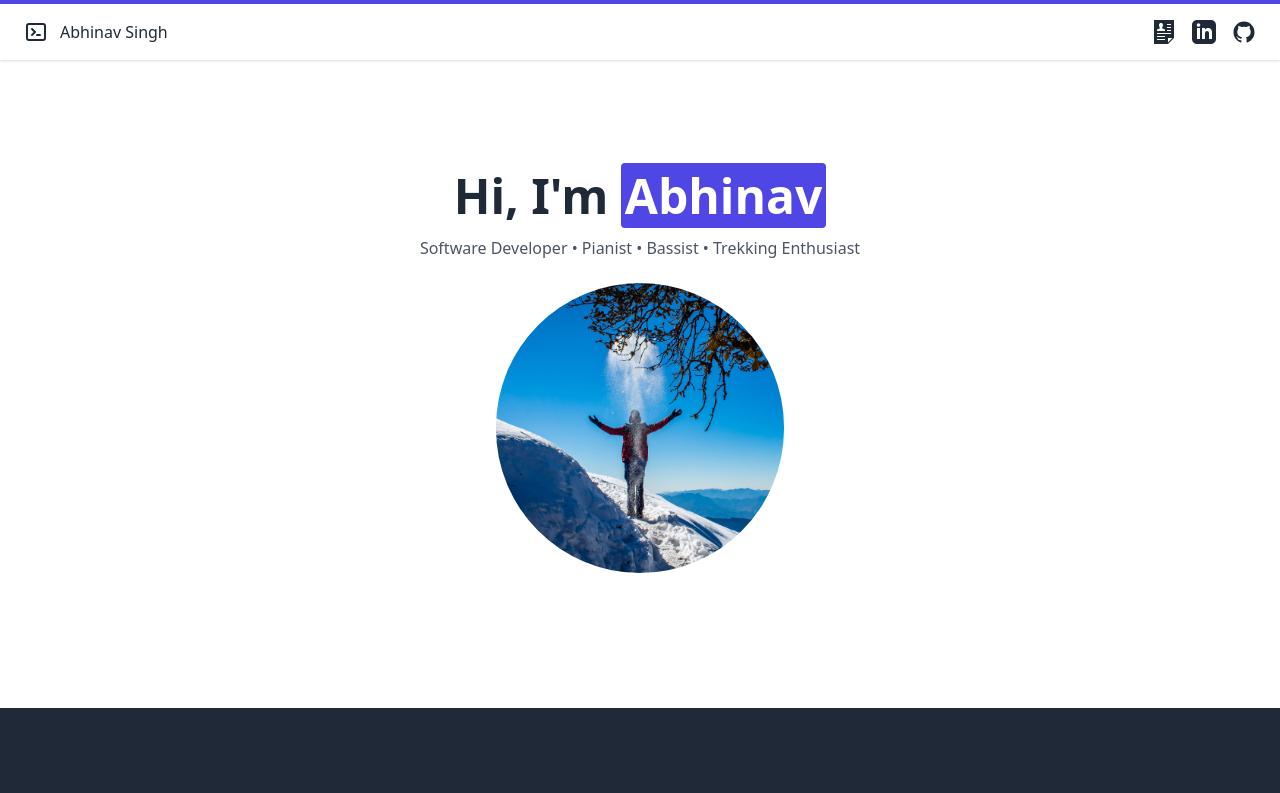
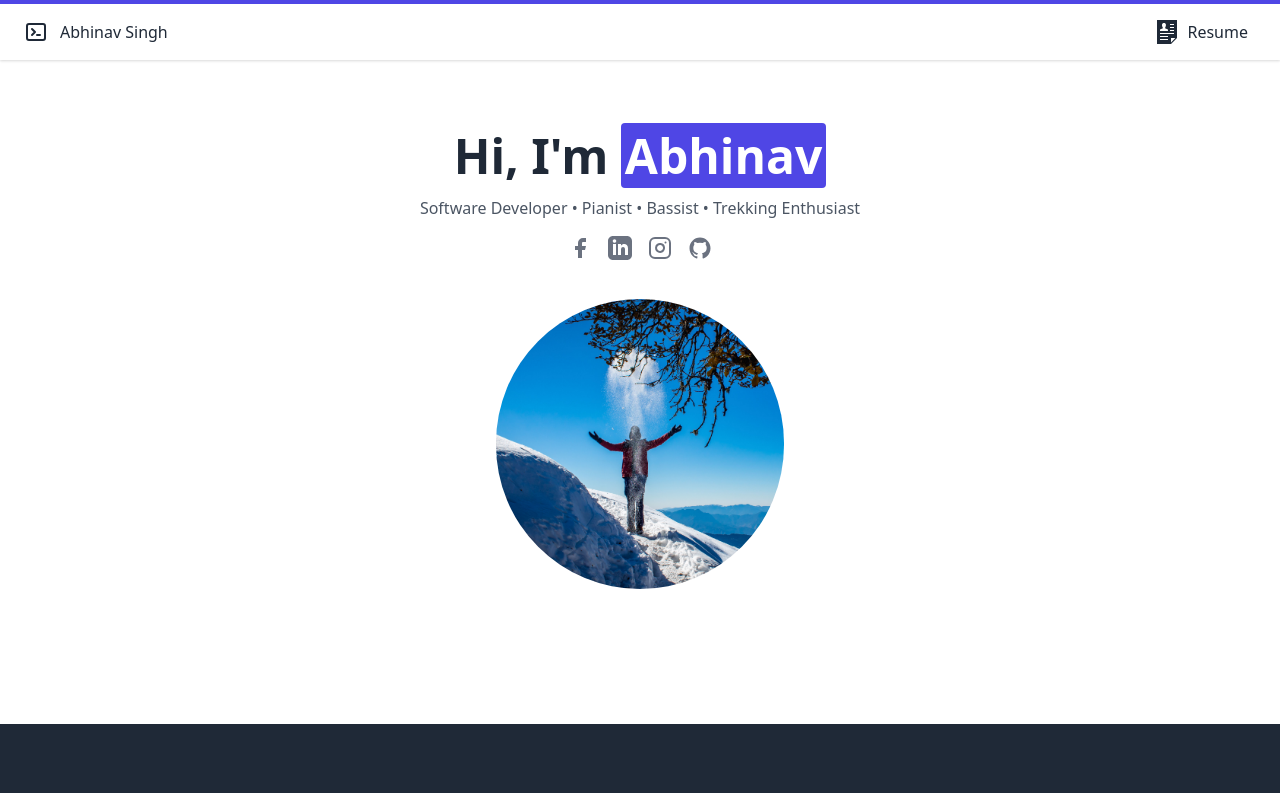
Before and after one commit to terriblebassist/myfolio, a Vue app: page / in a window 1280 px wide. Shown: the top 793 px of the page. Built offline with nearby package versions, Linux system fonts and the light colour scheme.

Commit message:
minor layout changes

```diff
--- a/src/App.vue
+++ b/src/App.vue
@@ -17,29 +17,41 @@
 								xmlns="http://www.w3.org/2000/svg" viewBox="0 0 24 24" fill-rule="evenodd" clip-rule="evenodd">
 								<path d="M22 0h-20v24h14l6-6v-18zm-6 18h4.36l-4.36 4.385v-4.385zm-3 1h-8v1h8v-1zm0-3h-8v1h8v-1zm6-2v-1h-14v1h14zm-7.059-4.968c-1.147-.265-2.214-.497-1.697-1.473 1.573-2.97.417-4.559-1.244-4.559-1.694 0-2.821 1.65-1.244 4.559.532.982-.575 1.214-1.697 1.473-1.024.237-1.062.745-1.059 1.635l.001.333h7.997l.001-.323c.004-.896-.03-1.407-1.058-1.645zm7.059.968h-4v1h4v-1zm0-2v-1h-4v1h4zm0-4h-4v1h4v-1z" />
 							</svg>
-						</a>
-						<a class="flex items-center mx-2 text-gray-800 hover:text-indigo-600" href="https://www.linkedin.com/in/abhinavsingh1996/" target="_blank" rel="noopener noreferrer">
-							<svg class="h-5 w-5 sm:h-6 sm:w-6 fill-current"
-								xmlns="http://www.w3.org/2000/svg" viewBox="0 0 24 24">
-								<path d="M19 0h-14c-2.761 0-5 2.239-5 5v14c0 2.761 2.239 5 5 5h14c2.762 0 5-2.239 5-5v-14c0-2.761-2.238-5-5-5zm-11 19h-3v-11h3v11zm-1.5-12.268c-.966 0-1.75-.79-1.75-1.764s.784-1.764 1.75-1.764 1.75.79 1.75 1.764-.783 1.764-1.75 1.764zm13.5 12.268h-3v-5.604c0-3.368-4-3.113-4 0v5.604h-3v-11h3v1.765c1.396-2.586 7-2.777 7 2.476v6.759z" />
-							</svg>
-						</a>
-						<a class="flex items-center mx-2 text-gray-800 hover:text-indigo-600" href="https://github.com/terriblebassist" target="_blank" rel="noopener noreferrer">
-							<svg class="h-5 w-5 sm:h-6 sm:w-6 fill-current"
-								xmlns='http://www.w3.org/2000/svg' viewBox='0 0 512 512'>
-								<path d='M256,32C132.3,32,32,134.9,32,261.7c0,101.5,64.2,187.5,153.2,217.9a17.56,17.56,0,0,0,3.8.4c8.3,0,11.5-6.1,11.5-11.4,0-5.5-.2-19.9-.3-39.1a102.4,102.4,0,0,1-22.6,2.7c-43.1,0-52.9-33.5-52.9-33.5-10.2-26.5-24.9-33.6-24.9-33.6-19.5-13.7-.1-14.1,1.4-14.1h.1c22.5,2,34.3,23.8,34.3,23.8,11.2,19.6,26.2,25.1,39.6,25.1a63,63,0,0,0,25.6-6c2-14.8,7.8-24.9,14.2-30.7-49.7-5.8-102-25.5-102-113.5,0-25.1,8.7-45.6,23-61.6-2.3-5.8-10-29.2,2.2-60.8a18.64,18.64,0,0,1,5-.5c8.1,0,26.4,3.1,56.6,24.1a208.21,208.21,0,0,1,112.2,0c30.2-21,48.5-24.1,56.6-24.1a18.64,18.64,0,0,1,5,.5c12.2,31.6,4.5,55,2.2,60.8,14.3,16.1,23,36.6,23,61.6,0,88.2-52.4,107.6-102.3,113.3,8,7.1,15.2,21.1,15.2,42.5,0,30.7-.3,55.5-.3,63,0,5.4,3.1,11.5,11.4,11.5a19.35,19.35,0,0,0,4-.4C415.9,449.2,480,363.1,480,261.7,480,134.9,379.7,32,256,32Z' />
-							</svg>
+							<span class="px-2">Resume</span>
 						</a>
 					</div>
 				</div>
 			</div>
 		</header>
-		<section class="bg-white mt-20 home">
+		<section class="bg-white mt-10 home">
 			<div class="max-w-2xl px-6 text-center mx-auto py-8">
 				<h2 class="text-5xl font-semibold text-gray-800">Hi, I'm
 					<span class="bg-indigo-600 text-white rounded px-1">Abhinav</span>
 				</h2>
 				<p class="text-gray-600 mt-4">Software Developer • Pianist • Bassist • Trekking Enthusiast</p>
+				<span class="inline-flex my-4">
+					<a class="text-gray-500 hover:text-indigo-600" href="https://www.facebook.com/abhinavsingh20111996/" target="_blank" rel="noopener noreferrer">
+						<svg fill="currentColor" stroke-linecap="round" stroke-linejoin="round" stroke-width="2" class="w-6 h-6" viewBox="0 0 24 24">
+							<path d="M18 2h-3a5 5 0 00-5 5v3H7v4h3v8h4v-8h3l1-4h-4V7a1 1 0 011-1h3z"></path>
+						</svg>
+					</a>
+					<a class="ml-4 text-gray-500 hover:text-indigo-600" href="https://www.linkedin.com/in/abhinavsingh1996/" target="_blank" rel="noopener noreferrer">
+						<svg fill="currentColor" stroke-linecap="round" stroke-linejoin="round" stroke-width="2" class="w-6 h-6" viewBox="0 0 24 24">
+							<path d="M19 0h-14c-2.761 0-5 2.239-5 5v14c0 2.761 2.239 5 5 5h14c2.762 0 5-2.239 5-5v-14c0-2.761-2.238-5-5-5zm-11 19h-3v-11h3v11zm-1.5-12.268c-.966 0-1.75-.79-1.75-1.764s.784-1.764 1.75-1.764 1.75.79 1.75 1.764-.783 1.764-1.75 1.764zm13.5 12.268h-3v-5.604c0-3.368-4-3.113-4 0v5.604h-3v-11h3v1.765c1.396-2.586 7-2.777 7 2.476v6.759z" />
+						</svg>
+					</a>
+					<a class="ml-4 text-gray-500 hover:text-indigo-600" href="https://www.instagram.com/abhinav.singh96/" target="_blank" rel="noopener noreferrer">
+						<svg fill="none" stroke="currentColor" stroke-linecap="round" stroke-linejoin="round" stroke-width="2" class="w-6 h-6" viewBox="0 0 24 24">
+							<rect width="20" height="20" x="2" y="2" rx="5" ry="5"></rect>
+							<path d="M16 11.37A4 4 0 1112.63 8 4 4 0 0116 11.37zm1.5-4.87h.01"></path>
+						</svg>
+					</a>
+					<a class="ml-4 text-gray-500 hover:text-indigo-600" href="https://github.com/terriblebassist" target="_blank" rel="noopener noreferrer">
+						<svg fill="currentColor" stroke-linecap="round" stroke-linejoin="round" stroke-width="2" class="w-6 h-6" viewBox="0 0 512 512">
+							<path d='M256,32C132.3,32,32,134.9,32,261.7c0,101.5,64.2,187.5,153.2,217.9a17.56,17.56,0,0,0,3.8.4c8.3,0,11.5-6.1,11.5-11.4,0-5.5-.2-19.9-.3-39.1a102.4,102.4,0,0,1-22.6,2.7c-43.1,0-52.9-33.5-52.9-33.5-10.2-26.5-24.9-33.6-24.9-33.6-19.5-13.7-.1-14.1,1.4-14.1h.1c22.5,2,34.3,23.8,34.3,23.8,11.2,19.6,26.2,25.1,39.6,25.1a63,63,0,0,0,25.6-6c2-14.8,7.8-24.9,14.2-30.7-49.7-5.8-102-25.5-102-113.5,0-25.1,8.7-45.6,23-61.6-2.3-5.8-10-29.2,2.2-60.8a18.64,18.64,0,0,1,5-.5c8.1,0,26.4,3.1,56.6,24.1a208.21,208.21,0,0,1,112.2,0c30.2-21,48.5-24.1,56.6-24.1a18.64,18.64,0,0,1,5,.5c12.2,31.6,4.5,55,2.2,60.8,14.3,16.1,23,36.6,23,61.6,0,88.2-52.4,107.6-102.3,113.3,8,7.1,15.2,21.1,15.2,42.5,0,30.7-.3,55.5-.3,63,0,5.4,3.1,11.5,11.4,11.5a19.35,19.35,0,0,0,4-.4C415.9,449.2,480,363.1,480,261.7,480,134.9,379.7,32,256,32Z' />
+						</svg>
+					</a>
+				</span>
 				<div class="flex justify-center h-72 w-72 items-center mx-auto my-6">
 					<img class="object-fill rounded-full" src="./assets/profile.jpeg">
 					</div>
--- a/src/js/sr.js
+++ b/src/js/sr.js
@@ -11,7 +11,7 @@ export default function () {
     ScrollReveal().reveal('.home',
         assignProps(
             {
-                delay: 300, distance: '0px',
+                delay: 500,
                 origin: 'bottom'
             }, defaultProps)
     );
```
Also changed, not shown: src/assets/simplefolio.png.
